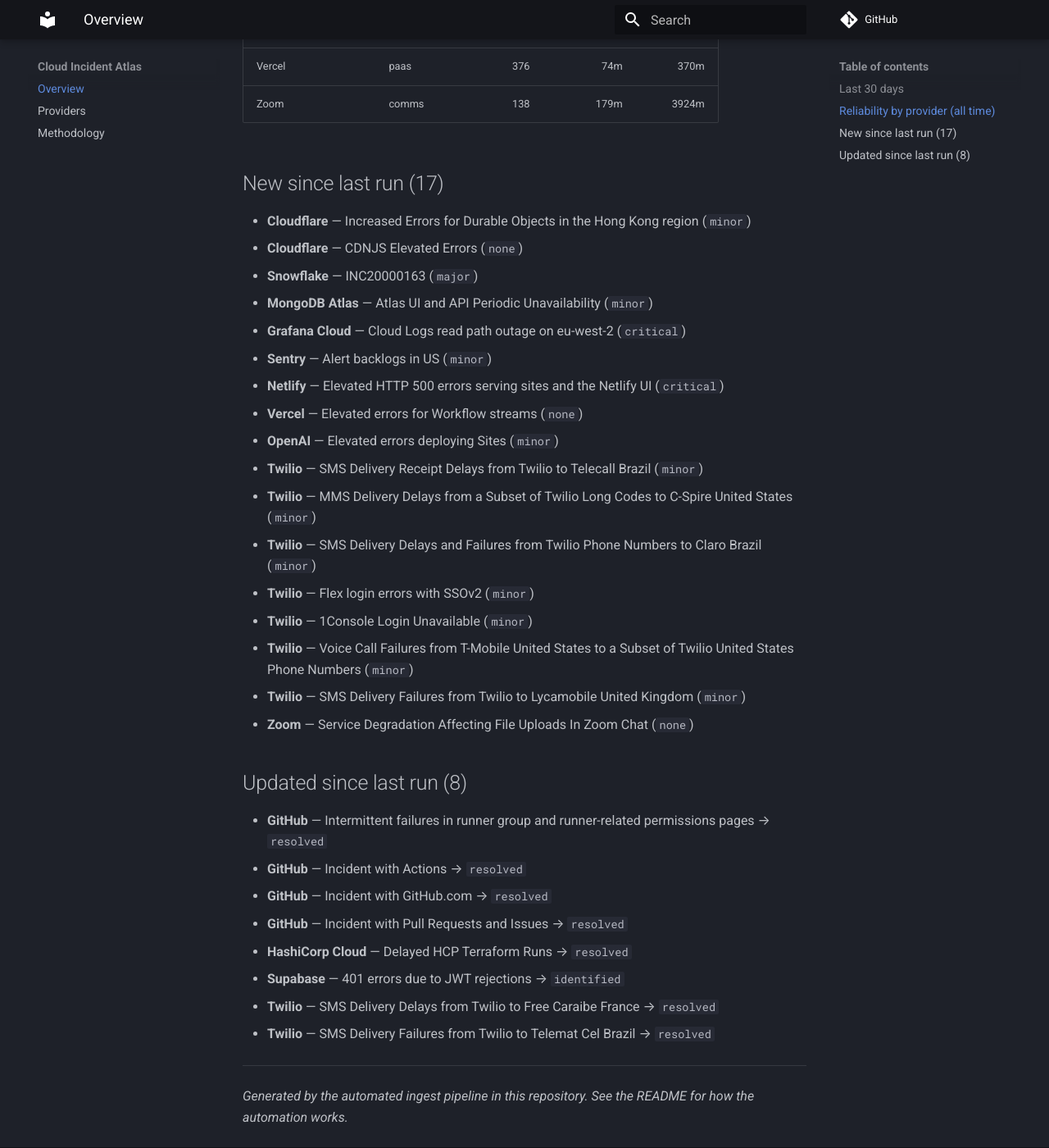
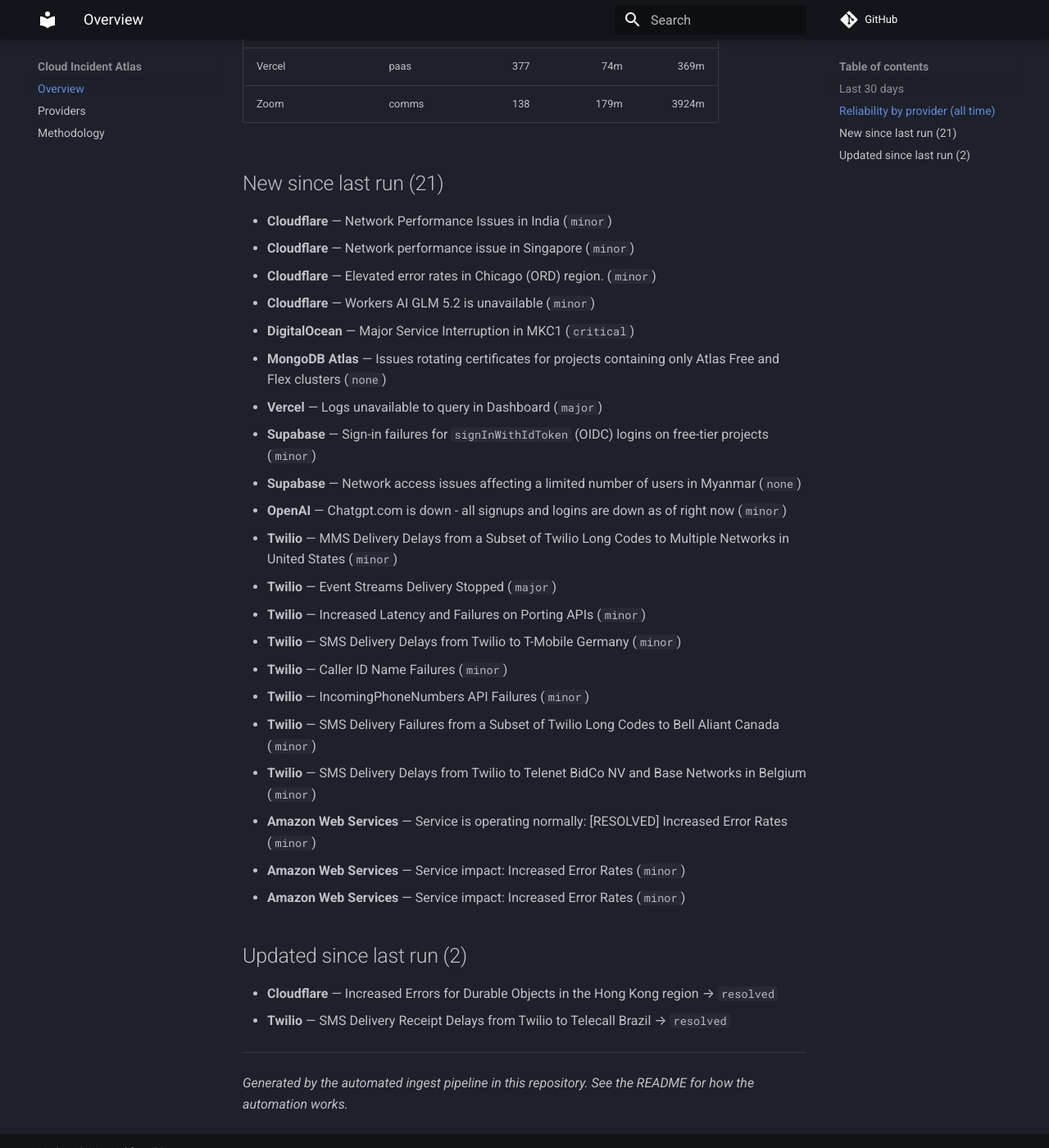
Before and after one commit to ayushgupta07xx/cloud-incident-atlas, an MkDocs documentation site: the page built from docs/index.md, in a window 1280 px wide and 1400 px high, scrolled down 1434 px. Shown: the whole window at 82% size. Built offline with MkDocs 1.6.1 and Material for MkDocs 9.7.7, drawn with Linux system fonts in a browser that asks for light colours; comment, search, counter and statistics services are not loaded; some of the changed text lies outside the part shown.

Commit message:
docs: refresh digest and charts
Regenerated from the corpus by the ingest pipeline.

Run: https://github.com/ayushgupta07xx/cloud-incident-atlas/actions/runs/32368025329

Co-authored-by: github-actions[bot] <41898282+github-actions[bot]@users.noreply.github.com>

```diff
--- a/docs/index.md
+++ b/docs/index.md
@@ -1,71 +1,69 @@
 # Cloud Incident Atlas
 
-Cross-vendor incident data for 24 providers. Corpus: **22,572 incidents**. Updated 2026-08-19.
+Cross-vendor incident data for 24 providers. Corpus: **22,593 incidents**. Updated 2026-08-20.
 
 ## Last 30 days
 
-- Incidents recorded: **637**
-- Major or worse: **76**
+- Incidents recorded: **617**
+- Major or worse: **74**
 
 ## Reliability by provider (all time)
 
 | Provider | Category | Incidents | Median MTTR | p90 MTTR |
 | --- | --- | ---: | ---: | ---: |
 | Atlassian | devtools | 39 | 120m | 2244m |
-| Amazon Web Services | cloud | 59 | — | — |
+| Amazon Web Services | cloud | 62 | — | — |
 | CircleCI | devtools | 303 | 69m | 483m |
-| Cloudflare | cdn | 6606 | 239m | 495m |
+| Cloudflare | cdn | 6610 | 239m | 495m |
 | Confluent Cloud | data | 248 | 195m | 1645m |
 | Datadog | observability | 120 | 74m | 221m |
-| DigitalOcean | cloud | 500 | 144m | 571m |
+| DigitalOcean | cloud | 501 | 145m | 571m |
 | Discord | comms | 210 | 52m | 297m |
 | Elastic Cloud | observability | 246 | 191m | 1382m |
 | Google Cloud Platform | cloud | 4 | — | — |
 | GitHub | devtools | 603 | 67m | 287m |
 | Grafana Cloud | observability | 737 | 90m | 1153m |
 | HashiCorp Cloud | devtools | 33 | 160m | 1515m |
-| MongoDB Atlas | data | 268 | 120m | 1378m |
+| MongoDB Atlas | data | 269 | 120m | 1378m |
 | Netlify | paas | 214 | 40m | 216m |
 | New Relic | observability | 103 | 63m | 303m |
 | npm | devtools | 59 | 107m | 340m |
-| OpenAI | ai | 39 | 131m | 790m |
+| OpenAI | ai | 40 | 127m | 782m |
 | Sentry | observability | 331 | 84m | 356m |
 | Snowflake | data | 189 | 122m | 598m |
-| Supabase | paas | 382 | 158m | 892m |
-| Twilio | comms | 10765 | 270m | 1079m |
-| Vercel | paas | 376 | 74m | 370m |
+| Supabase | paas | 384 | 158m | 892m |
+| Twilio | comms | 10773 | 270m | 1079m |
+| Vercel | paas | 377 | 74m | 369m |
 | Zoom | comms | 138 | 179m | 3924m |
 
-## New since last run (17)
+## New since last run (21)
 
-- **Cloudflare** — Increased Errors for Durable Objects in the Hong Kong region (`minor`)
-- **Cloudflare** — CDNJS Elevated Errors (`none`)
-- **Snowflake** — INC20000163 (`major`)
-- **MongoDB Atlas** — Atlas UI and API Periodic Unavailability (`minor`)
-- **Grafana Cloud** — Cloud Logs read path outage on eu-west-2 (`critical`)
-- **Sentry** — Alert backlogs in US (`minor`)
-- **Netlify** — Elevated HTTP 500 errors serving sites and the Netlify UI (`critical`)
-- **Vercel** — Elevated errors for Workflow streams (`none`)
-- **OpenAI** — Elevated errors deploying Sites (`minor`)
-- **Twilio** — SMS Delivery Receipt Delays from Twilio to Telecall Brazil (`minor`)
-- **Twilio** — MMS Delivery Delays from a Subset of Twilio Long Codes to C-Spire United States (`minor`)
-- **Twilio** — SMS Delivery Delays and Failures from Twilio Phone Numbers to Claro Brazil (`minor`)
-- **Twilio** — Flex login errors with SSOv2 (`minor`)
-- **Twilio** — 1Console Login Unavailable (`minor`)
-- **Twilio** — Voice Call Failures from T-Mobile United States to a Subset of Twilio United States Phone Numbers (`minor`)
-- **Twilio** — SMS Delivery Failures from Twilio to Lycamobile United Kingdom (`minor`)
-- **Zoom** — Service Degradation Affecting File Uploads In Zoom Chat (`none`)
+- **Cloudflare** — Network Performance Issues in India (`minor`)
+- **Cloudflare** — Network performance issue in Singapore (`minor`)
+- **Cloudflare** — Elevated error rates in Chicago (ORD) region. (`minor`)
+- **Cloudflare** — Workers AI GLM 5.2 is unavailable (`minor`)
+- **DigitalOcean** — Major Service Interruption in MKC1 (`critical`)
+- **MongoDB Atlas** — Issues rotating certificates for projects containing only Atlas Free and Flex clusters (`none`)
+- **Vercel** — Logs unavailable to query in Dashboard (`major`)
+- **Supabase** — Sign-in failures for `signInWithIdToken` (OIDC) logins on free-tier projects (`minor`)
+- **Supabase** — Network access issues affecting a limited number of users in Myanmar (`none`)
+- **OpenAI** — Chatgpt.com is down - all signups and logins are down as of right now (`minor`)
+- **Twilio** — MMS Delivery Delays from a Subset of Twilio Long Codes to Multiple Networks in United States (`minor`)
+- **Twilio** — Event Streams Delivery Stopped (`major`)
+- **Twilio** — Increased Latency and Failures on Porting APIs (`minor`)
+- **Twilio** — SMS Delivery Delays from Twilio to T-Mobile Germany (`minor`)
+- **Twilio** — Caller ID Name Failures (`minor`)
+- **Twilio** — IncomingPhoneNumbers API Failures (`minor`)
+- **Twilio** — SMS Delivery Failures from a Subset of Twilio Long Codes to Bell Aliant Canada (`minor`)
+- **Twilio** — SMS Delivery Delays from Twilio to Telenet BidCo NV and Base Networks in Belgium (`minor`)
+- **Amazon Web Services** — Service is operating normally: [RESOLVED] Increased Error Rates (`minor`)
+- **Amazon Web Services** — Service impact: Increased Error Rates (`minor`)
+- **Amazon Web Services** — Service impact: Increased Error Rates (`minor`)
 
-## Updated since last run (8)
+## Updated since last run (2)
 
-- **GitHub** — Intermittent failures in runner group and runner-related permissions pages → `resolved`
-- **GitHub** — Incident with Actions → `resolved`
-- **GitHub** — Incident with GitHub.com → `resolved`
-- **GitHub** — Incident with Pull Requests and Issues → `resolved`
-- **HashiCorp Cloud** — Delayed HCP Terraform Runs → `resolved`
-- **Supabase** — 401 errors due to JWT rejections → `identified`
-- **Twilio** — SMS Delivery Delays from Twilio to Free Caraibe France → `resolved`
-- **Twilio** — SMS Delivery Failures from Twilio to Telemat Cel Brazil → `resolved`
+- **Cloudflare** — Increased Errors for Durable Objects in the Hong Kong region → `resolved`
+- **Twilio** — SMS Delivery Receipt Delays from Twilio to Telecall Brazil → `resolved`
 
 ---
 
```
Also changed, not shown: README.md (+8 -8 lines), docs/providers.md (+14 -14 lines), docs/img/mttr.svg, docs/img/timeline.svg.
